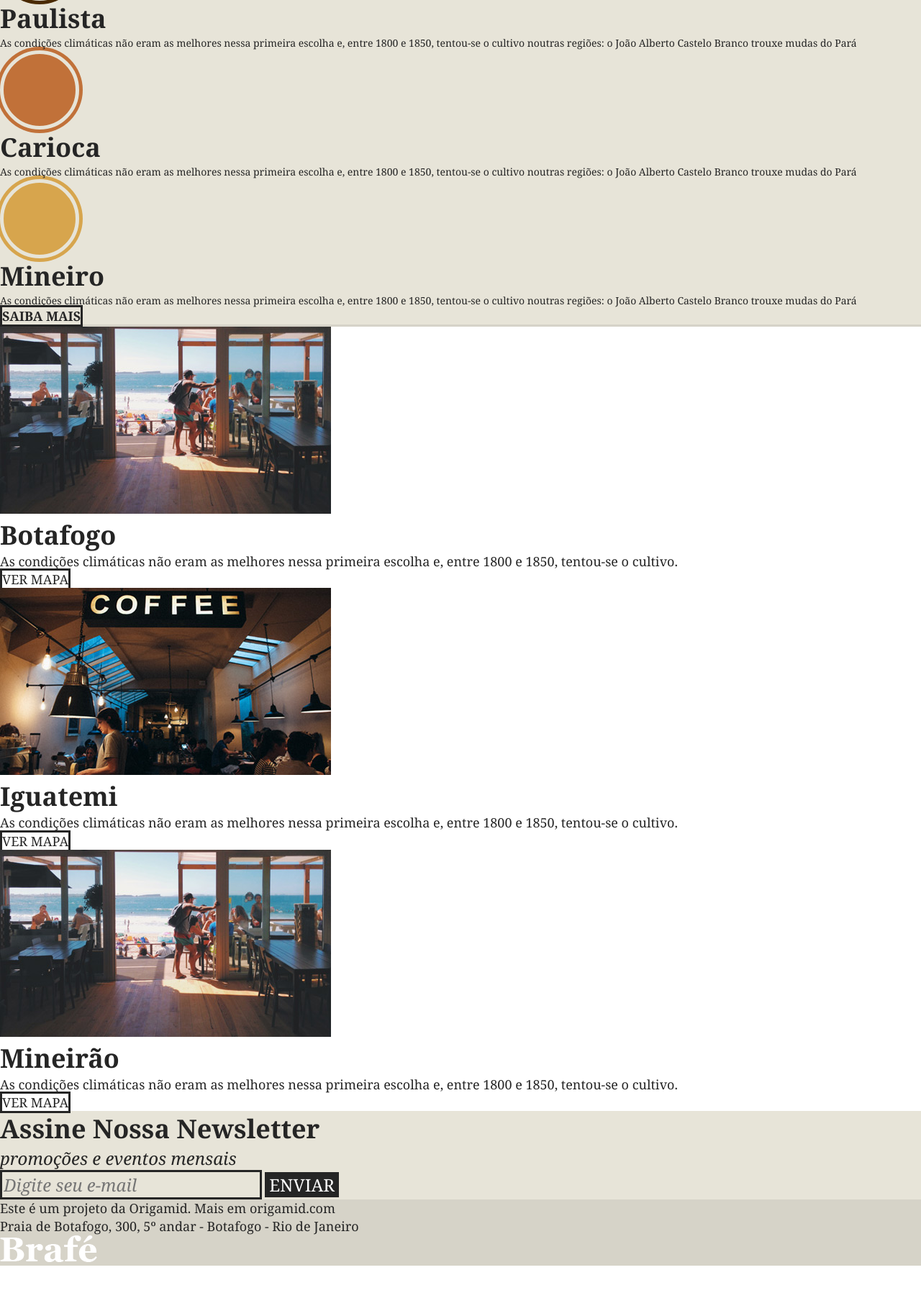
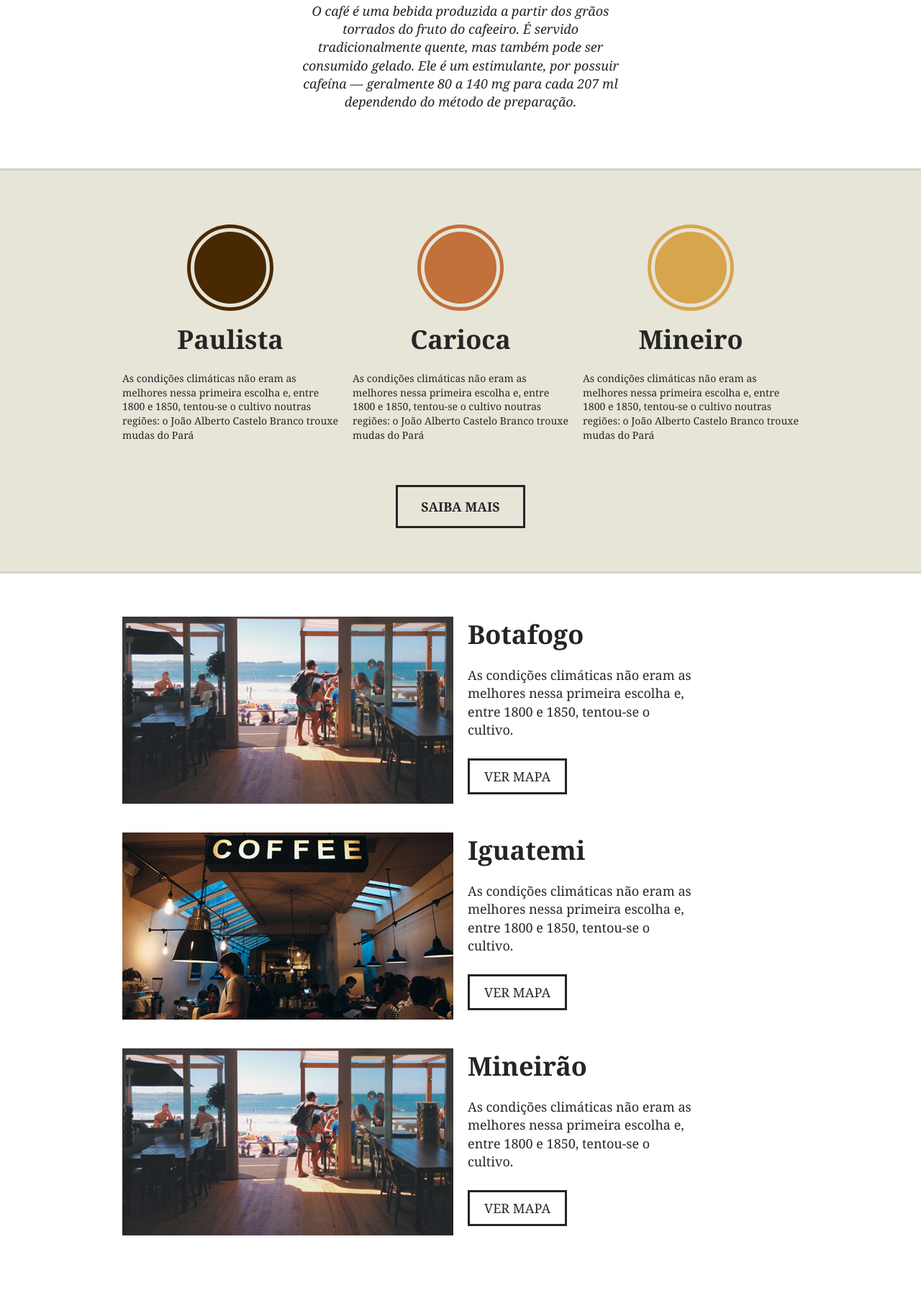
Before and after one commit to lucasrrocha/brafe-1-flexbox, a plain HTML site: page index.html in a window 1280 px wide. Shown: the part 989-2786 px from the top of the page at 72% size. Before the commit the page ends 2748 px from the top, so only its background shows below. Drawn offline with Linux system fonts and the light colour scheme.

Commit message:
update menu, intro, sobre, produtos, assine and footer

```diff
--- a/css/style.css
+++ b/css/style.css
@@ -14,10 +14,17 @@ body {
 	box-sizing: border-box;
 }
 
+.container {
+	display: flex;
+	max-width: 960px;
+	margin: 0 auto;
+}
+
 /* Menu */
 
 .menu {
 	background: #252525;
+	padding: 15px 0;
 }
 
 .menu-nav a {
@@ -26,12 +33,29 @@ body {
 	font-size: 1.125em;
 }
 
+.menu-nav {
+	flex: 1;
+	align-self: center;
+}
+
+.menu-nav ul{
+	float: right;
+	display: flex;
+	list-style: none;
+}
+
+.menu-nav ul li{
+	padding: 10px;
+}
+
 /* Intro */
 
 .intro {
 	background: url('../img/bg-intro.jpg') no-repeat center center;
 	background-size: cover;
 	color: #fff;
+	padding: 150px 0;
+	text-align: center;
 }
 
 .intro h1 {
@@ -45,6 +69,7 @@ body {
 	width: 20px;
 	height: 4px;
 	background: #fff;
+	margin: 10px auto;
 }
 
 .intro p {
@@ -53,9 +78,24 @@ body {
 }
 
 /* Sobre */
+.sobre {
+	padding: 60px 0;
+}
 
 .sobre h2 {
 	font-size: 2.25em;
+	text-align: center;
+	margin-bottom: 60px;
+}
+
+.sobre-item {
+	flex: 1;
+	margin: 0 10px;
+}
+
+.sobre-item img {
+	display: block;
+	max-width: 100%;
 }
 
 .sobre-item h3 {
@@ -67,12 +107,18 @@ body {
 	font-weight: normal;
 	text-align: center;
 	position: relative;
+	width: 220px;
+	padding: 5px 0 10px 0;
+	top: -25px;
 }
 
 .sobre > p {
 	font-size: 1.125em;
 	line-height: 1.4em;
 	font-style: italic;
+	margin: 20px auto;
+	max-width: 460px;
+	text-align: center;
 }
 
 /* Produtos */
@@ -81,10 +127,18 @@ body {
 	background: #e7e4d8;
 	border-top: 3px solid #d6d3c8;
 	border-bottom: 3px solid #d6d3c8;
+	padding: 60px 0;
+}
+
+.produtos-item {
+	flex: 1;
+	margin: 0 10px 40px 10px;
 }
 
 .produtos-item h2 {
 	font-size: 2.25em;
+	text-align: center;
+	margin-bottom: 20px;
 }
 
 .produtos-item h2::before {
@@ -96,6 +150,7 @@ body {
 	border-radius: 50%;
 	border: 5px solid #e7e4d8;
 	box-shadow: 0 0 0 5px currentColor;
+	margin: 20px auto;
 }
 
 h2.produtos-paulista::before {
@@ -123,17 +178,42 @@ h2.produtos-mineiro::before {
 	font-size: 1.125em;
 	font-weight: bold;
 	text-transform: uppercase;
+	display: block;
+	width: 180px;
+	padding: 15px 0;
+	margin: 20px auto 0 auto;
 }
 
 /* Locais */
 
+.locais {
+	padding: 60px 0;
+}
+
+.locais-img, .locais-info {
+	flex: 1;
+	margin: 0 10px;
+}
+
+.locais-img img {
+	display: block;
+	max-width: 100%;
+}
+
+.locais-item {
+	margin-bottom: 40px;
+}
+
 .locais-item h2 {
 	font-size: 2.25em;
+	margin-bottom: 20px;
 }
 
 .locais-item p {
 	font-size: 1.125em;
 	line-height: 1.4em;
+	max-width: 320px;
+	margin-bottom: 40px;
 }
 
 .locais-item a {
@@ -142,12 +222,27 @@ h2.produtos-mineiro::before {
 	text-decoration: none;
 	border: 3px solid;
 	color: #252525;
+	padding: 10px 20px;
 }
 
 /* Assine */
 
 .assine {
 	background: #e7e4d8;
+	padding: 30px 0;
+}
+
+.assine-info {
+	flex: 1;
+	margin: 0 10px;
+}
+
+.assine form {
+	flex: 1;
+	margin: 0 10px;
+	display: flex;
+	flex-wrap: wrap;
+	align-content: flex-start;
 }
 
 .assine-info h2 {
@@ -164,6 +259,9 @@ h2.produtos-mineiro::before {
 }
 
 .assine input {
+	flex: 1;
+	align-self: flex-start;
+	padding: 10px;
 	border: 3px solid #252525;
 	background: none;
 	font-size: 1.5em;
@@ -172,6 +270,9 @@ h2.produtos-mineiro::before {
 }
 
 .assine button {
+	flex: 1;
+	padding: 13px;
+	align-self: flex-start;
 	background: #252525;
 	border: none;
 	font-family: Georgia, serif;
@@ -185,9 +286,15 @@ h2.produtos-mineiro::before {
 
 .footer {
 	background: #d6d3c8;
+	padding: 40px 0;
 }
 
 .footer p {
 	font-size: 1.125em;
 	line-height: 1.4em;
+	flex: 1;
 }
+
+.footer img {
+	margin: 0 10px;
+}
--- a/index.html
+++ b/index.html
@@ -9,7 +9,7 @@
 <body>
 
 	<header class="menu">
-		<div>
+		<div class="container">
 			<a class="menu-logo" href="#"><img src="img/brafe.png" alt="Brafé"></a>
 			<nav class="menu-nav">
 				<ul>
@@ -29,7 +29,7 @@
 
 	<section class="sobre">
 		<h2>Uma Mistura de</h2>
-		<div>
+		<div class="container">
 			<div class="sobre-item">
 				<img src="img/cafe-1.jpg">
 				<h3>amor</h3>
@@ -39,12 +39,11 @@
 				<h3>perfeição</h3>
 			</div>
 		</div>
-		<p>O café é uma bebida produzida a partir dos grãos torrados do fruto do cafeeiro. É servido tradicionalm
-aente quente, mas também pode ser consumido gelado. Ele é um estimulante, por possuir cafeína — geralmente 80 a 140 mg para cada 207 ml dependendo do método de preparação.</p>
+		<p>O café é uma bebida produzida a partir dos grãos torrados do fruto do cafeeiro. É servido tradicionalmente quente, mas também pode ser consumido gelado. Ele é um estimulante, por possuir cafeína — geralmente 80 a 140 mg para cada 207 ml dependendo do método de preparação.</p>
 	</section>
 
 	<section class="produtos">
-		<div>
+		<div class="container">
 			<div class="produtos-item">
 				<h2 class="produtos-paulista">Paulista</h2>
 				<p>As condições climáticas não eram as melhores nessa primeira escolha e, entre 1800 e 1850, tentou-se o cultivo noutras regiões: o João Alberto Castelo Branco trouxe mudas do Pará</p>
@@ -62,27 +61,33 @@ aente quente, mas também pode ser consumido gelado. Ele é um estimulante, por
 	</section>
 
 	<section class="locais">
-		<div class="locais-item">
-			<img src="img/botafogo.jpg" alt="Brafé unidade Botafogo">
-			<div>
+		<div class="locais-item container">
+			<div class="locais-img">
+				<img src="img/botafogo.jpg" alt="Brafé unidade Botafogo">
+			</div>
+			<div class="locais-info">
 				<h2>Botafogo</h2>
 				<p>As condições climáticas não eram as melhores nessa primeira escolha e, entre 1800 e 1850, tentou-se o cultivo.</p>
 				<a href="#">Ver Mapa</a>
 			</div>
 		</div>
 
-		<div class="locais-item">
-			<img src="img/iguatemi.jpg" alt="Brafé unidade Iguatemi">
-			<div>
+		<div class="locais-item container">
+			<div class="locais-img">
+				<img src="img/iguatemi.jpg" alt="Brafé unidade Iguatemi">
+			</div>
+			<div class="locais-info">
 				<h2>Iguatemi</h2>
 				<p>As condições climáticas não eram as melhores nessa primeira escolha e, entre 1800 e 1850, tentou-se o cultivo.</p>
 				<a href="#">Ver Mapa</a>
 			</div>
 		</div>
 
-		<div class="locais-item">
-			<img src="img/botafogo.jpg" alt="Brafé unidade Mineirão">
-			<div>
+		<div class="locais-item container">
+			<div class="locais-img">
+				<img src="img/botafogo.jpg" alt="Brafé unidade Mineirão">
+			</div>
+			<div class="locais-info">
 				<h2>Mineirão</h2>
 				<p>As condições climáticas não eram as melhores nessa primeira escolha e, entre 1800 e 1850, tentou-se o cultivo.</p>
 				<a href="#">Ver Mapa</a>
@@ -92,7 +97,7 @@ aente quente, mas também pode ser consumido gelado. Ele é um estimulante, por
 	</section>
 
 	<section class="assine">
-		<div>
+		<div class="container">
 			<div class="assine-info">
 				<h2>Assine Nossa Newsletter</h2>
 				<p>promoções e eventos mensais</p>
@@ -106,9 +111,11 @@ aente quente, mas também pode ser consumido gelado. Ele é um estimulante, por
 	</section>
 
 	<footer class="footer">
-		<div>
+		<div class="container">
 			<p>Este é um projeto da Origamid. Mais em origamid.com<br>Praia de Botafogo, 300, 5º andar - Botafogo - Rio de Janeiro</p>
-			<img src="img/brafe.png" alt="Brafé">
+			<div>
+				<img src="img/brafe.png" alt="Brafé">
+			</div>
 		</div>
 	</footer>
 
```
